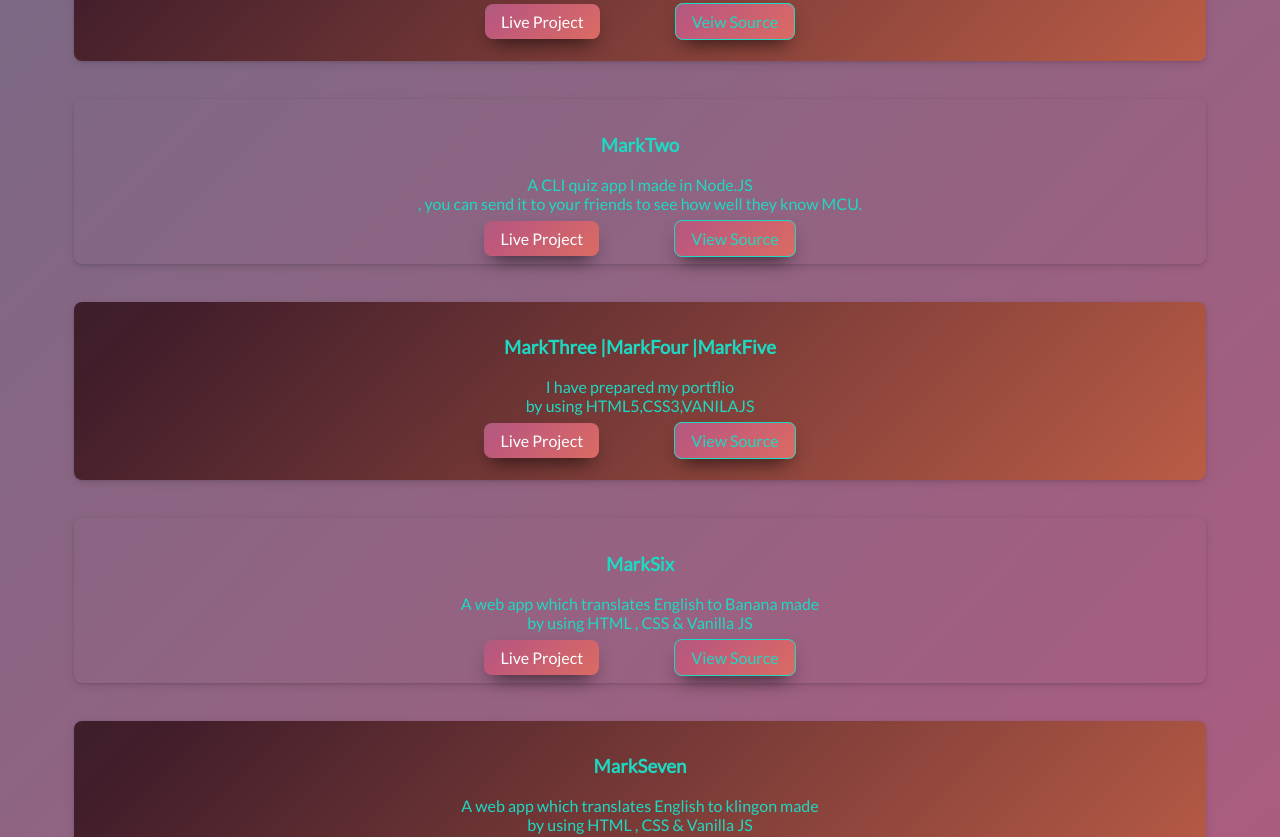
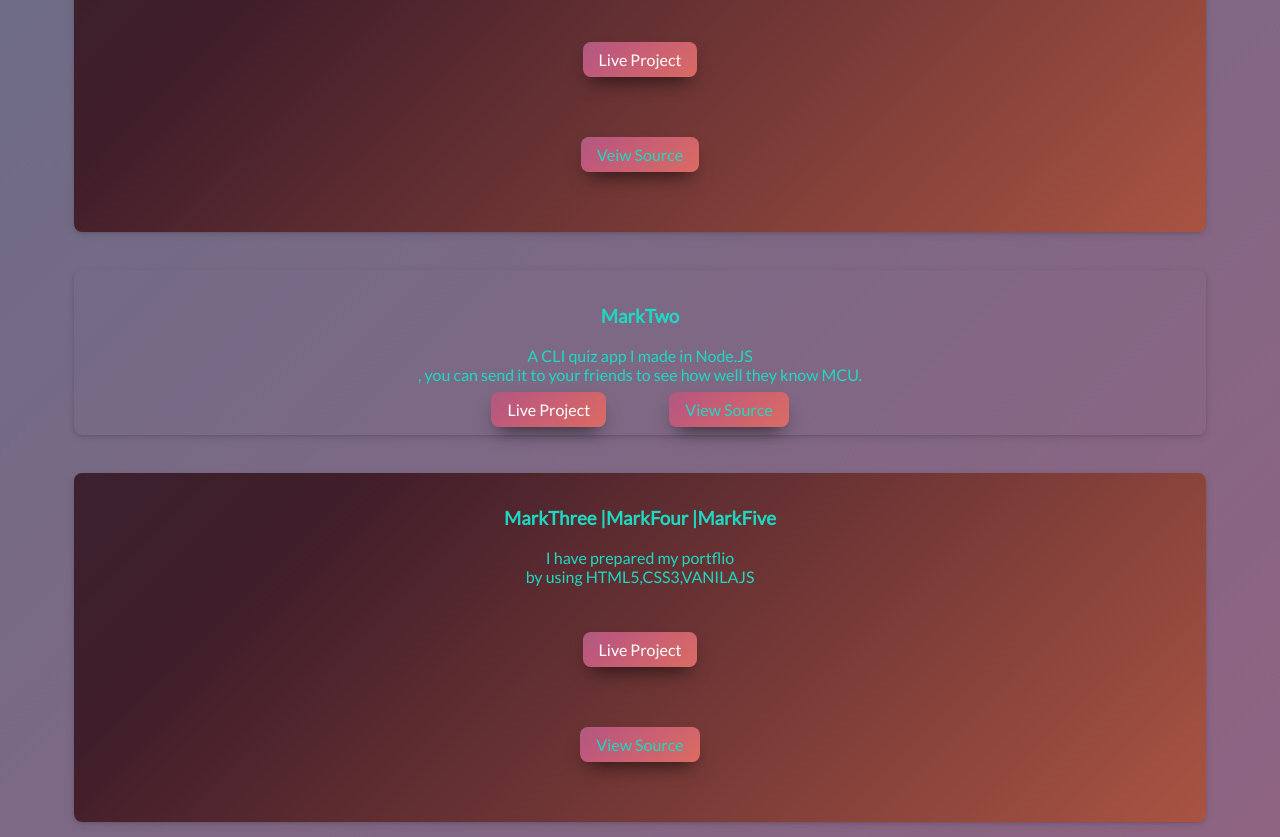
Before and after one commit to satyaakant/Mark-3-4-5, a plain HTML site: page project.html in a window 1280 px wide. Shown: the part 343-1180 px from the top of the page. Drawn offline with Linux system fonts and the light colour scheme.

Commit message:
button grid

```diff
--- a/portfolio.css
+++ b/portfolio.css
@@ -54,13 +54,15 @@ hr{
 }
 .primary-link{
     color: white;
-
+    background: linear-gradient(-45deg,  #ee7752, #bd587d, #41788c, #5cbea7);
+    background-size: 400% 400%;
+    animation: gradient 15s ease infinite;
     border-radius: 0.5rem;
     text-align: center;
      box-shadow: 0 10px 20px -8px rgba(0, 0, 0,.7);
      transition: all 0.5s;
      cursor: pointer;
-     margin: 36px;
+     margin: 30px;
 }
 .primary-link:hover{
     padding-right: 24px;
@@ -84,11 +86,11 @@ hr{
     background-size: 400% 400%;
     animation: gradient 15s ease infinite;
     border-radius: 0.5rem;
-    border: 1px solid #1ed9c2;
+    text-align: center;
      box-shadow: 0 10px 20px -8px rgba(0, 0, 0,.7);
      transition: all 0.5s;
      cursor: pointer;
-     margin: 36px;
+     margin: 30px;
 }
 .secondry-link::after{
     content: '»';
@@ -225,18 +227,24 @@ html{
     flex-direction: column;
     justify-content: center;
     align-items: center;
-
     font-size: 3rem;
     font-size: large;
-
     height: 100%;
     width: 100%;
     border-radius: 4px;
     transition: all 500ms;
-
     padding: 0;
     margin: 0;
 
+}
+.project7{
+    display: flex;
+    flex-direction: column;
+    justify-content: center;
+    align-items: center;
+    transition: all 500ms;
+    padding: 0%;
+    margin: 0%;
 }
 @media (min-width: 600px) {
 
@@ -246,9 +254,3 @@ html{
 
     .project { grid-template-rows: repeat(1, 1fr); }
   }
-
-.primary-link{
-    background: linear-gradient(-45deg,  #ee7752, #bd587d, #41788c, #5cbea7);
-    background-size: 400% 400%;
-    animation: gradient 15s ease infinite;
-  }
--- a/project.html
+++ b/project.html
@@ -1,5 +1,5 @@
 <!DOCTYPE html>
-<html lang="en">
+<html >
 <head>
     <meta charset="UTF-8">
     <meta http-equiv="X-UA-Compatible" content="IE=edge">
@@ -34,7 +34,9 @@
             <br>
             you can send it to your friends to see how well they know you
         </P>
+        <div class="project7">
         <a class="link primary-link" href="https://replit.com/@SatyakantMishra/Markone#index.js?embed=1&output=1">Live Project</a> <a class="link secondry-link" href="https://github.com/satyaakant/Mark1">Veiw Source</a>
+    </div>
     </section>
      <br>
      <br>
@@ -59,7 +61,9 @@
               by using HTML5,CSS3,VANILAJS
 
           </P>
+          <div class="project7">
           <a class="link primary-link" href="https://satyakant.netlify.app/">Live Project</a> <a class="link secondry-link" href="https://github.com/satyaakant/Mark-3-4-5">View Source</a>
+       </div>
         </section>
        <br>
        <br>
@@ -71,7 +75,9 @@
             by using HTML , CSS & Vanilla JS
 
         </P>
+        <div class="project7">
         <a class="link primary-link" href="https://bannatalk.netlify.app/">Live Project</a> <a class="link secondry-link" href="https://github.com/satyaakant/Mark6">View Source</a>
+        </div>
     </section>
      <br>
      <br>
@@ -83,7 +89,9 @@
             by using HTML , CSS & Vanilla JS
 
         </P>
+        <div class="project7">
         <a class="link primary-link" href="https://klingontranslations.netlify.app/">Live Project</a> <a class="link secondry-link" href="https://github.com/satyaakant/Translation-app">View Source</a>
+    </div>
     </section>
      <br>
      <br>
@@ -95,7 +103,9 @@
           by using React
 
       </P>
+      <div class="project7">
       <a class="link primary-link" href="https://iwzf1x.csb.app/">Live Project</a> <a class="link secondry-link" href="https://github.com/satyaakant/Mark8">View Source</a>
+      </div>
     </section>
    <br>
    <br>
@@ -107,7 +117,9 @@
          in India by using React
 
       </P>
+      <div class="project7">
       <a class="link primary-link" href="https://wt53yd.csb.app/">Live Project</a> <a class="link secondry-link" href="https://github.com/satyaakant/Mark9">View Source</a>
+   </div>
  </section>
      <br>
      <br>
@@ -117,7 +129,9 @@
             A cash register made using JavaScript that helps the user by telling the minimum number of notes needed to return the change to the customer. made in HTML , CSS & Vanilla JS
 
         </P>
+        <div class="project7">
         <a class="link primary-link" href="https://cashh-registar.netlify.app/">Live Project</a> <a class="link secondry-link" href="https://github.com/satyaakant/cash-register">View Source</a>
+    </div>
     </section>
      <br>
      <br>
@@ -129,7 +143,9 @@
            made by using HTML5, CSS3 and VANILAJS
 
         </P>
+        <div class="project7">
         <a class="link primary-link" href="https://maark11.netlify.app/">Live Project</a><a class="link secondry-link" href="https://github.com/satyaakant/Mark11">View Source</a>
+    </div>
     </section>
      <br>
      <br>
@@ -141,7 +157,9 @@
              made in HTML , CSS & Vanilla JS
 
         </P>
+        <div class="project7">
         <a class="link primary-link" href="https://funtrriangles.netlify.app/">Live Project</a><a class="link secondry-link" href="https://github.com/satyaakant/mark12">View Source</a>
+     </div>
     </section>
      <br>
      <br>
@@ -153,7 +171,9 @@
            made by using HTML5, CSS3 and VANILAJS
 
         </P>
+        <div class="project7">
         <a class="link primary-link" href="https://Palindromeee.netlify.app/">Live Project</a> <a class="link secondry-link" href="https://github.com/satyaakant/Mark13">View Source</a>
+     </div>
     </section>
      <br>
      <br>
@@ -165,7 +185,9 @@
              made in HTML , CSS & Vanilla JS
 
         </P>
+        <div class="project7">
         <a class="link primary-link" href="https://marrk14.netlify.app/">Live Project</a> <a class="link secondry-link" href="https://github.com/satyaakant/Mark14">View Source</a>
+     </div>
     </section>
      <br>
      <br>
```
Lines whose indentation alone changed are shown as unchanged.
